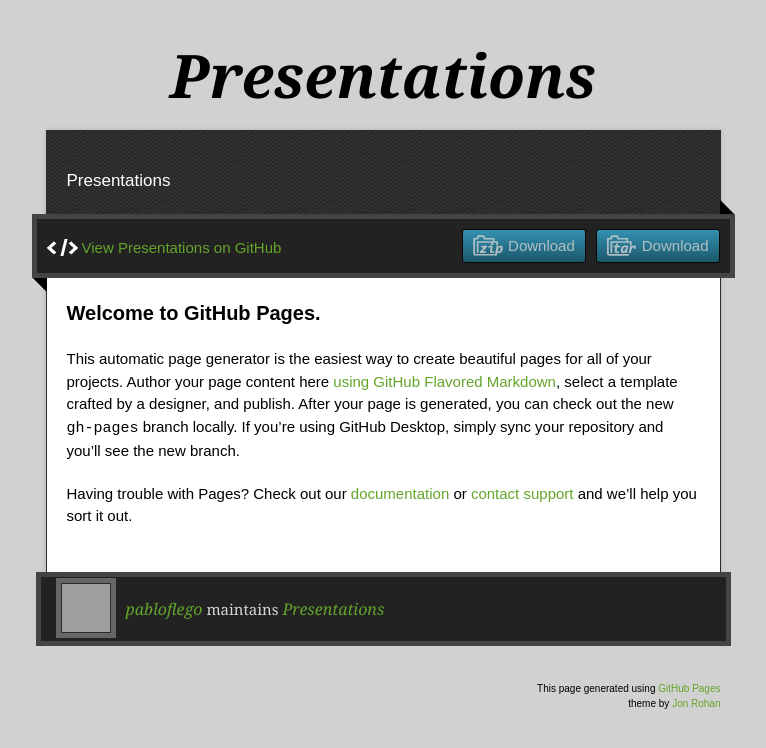
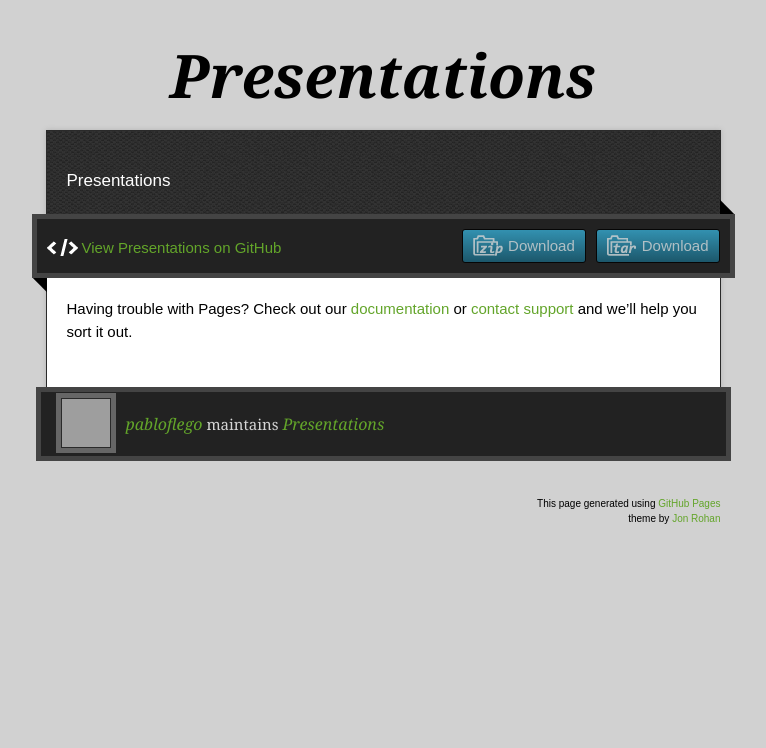
Before and after one commit to pabloflego/presentations, a plain HTML site: page index.html in a window 1280 px wide. Shown: the whole page, without its empty margins (257-1023 px from the left). Drawn offline with nearby package versions, Linux system fonts and the light colour scheme; grey boxes are pictures that could not be loaded.

Commit message:
Update index.html

```diff
--- a/index.html
+++ b/index.html
@@ -36,10 +36,6 @@
         <span class="blc"></span><span class="trc"></span>
         </div>
         <article class="markdown-body">
-          <h3>
-<a id="welcome-to-github-pages" class="anchor" href="#welcome-to-github-pages" aria-hidden="true"><span aria-hidden="true" class="octicon octicon-link"></span></a>Welcome to GitHub Pages.</h3>
-
-<p>This automatic page generator is the easiest way to create beautiful pages for all of your projects. Author your page content here <a href="https://guides.github.com/features/mastering-markdown/">using GitHub Flavored Markdown</a>, select a template crafted by a designer, and publish. After your page is generated, you can check out the new <code>gh-pages</code> branch locally. If you’re using GitHub Desktop, simply sync your repository and you’ll see the new branch.</p>
 
 <!--<h3>-->
 <!--<a id="designer-templates" class="anchor" href="#designer-templates" aria-hidden="true"><span aria-hidden="true" class="octicon octicon-link"></span></a>Designer Templates</h3>-->
```
